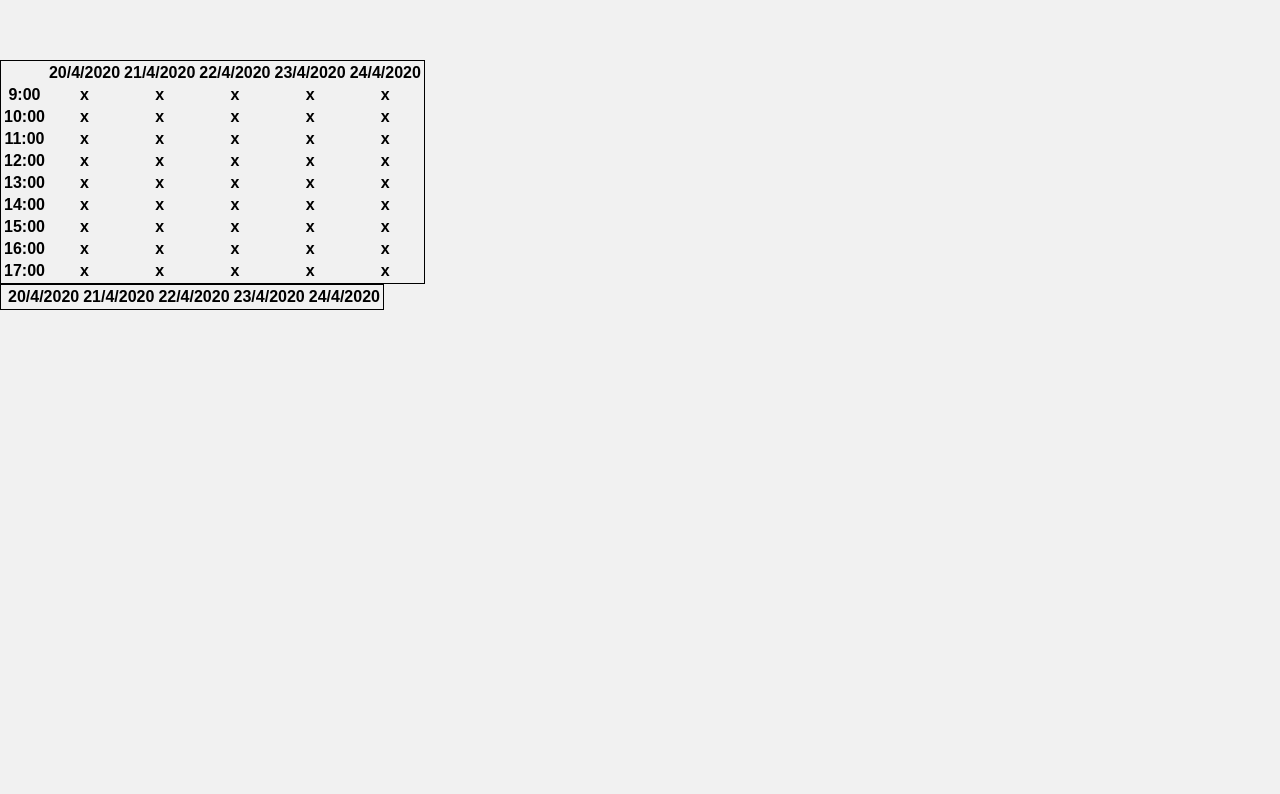
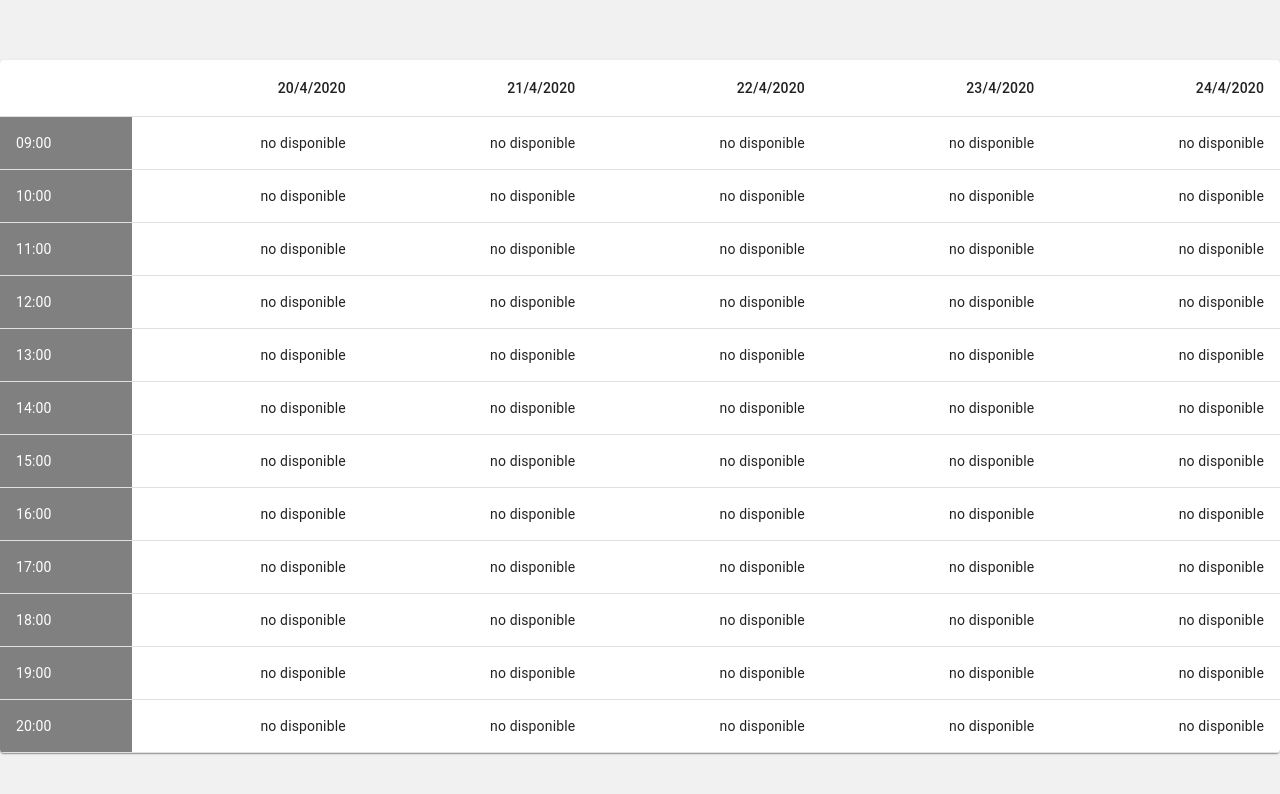
Before and after one commit to alvaroHernandez/pre-agendamiento, a React (Create React App) app: page /tabladisponibilidad in a window 1280 px wide. Shown: the top 794 px of the page. Built offline with nearby package versions, Linux system fonts and the light colour scheme.

Commit message:
[Gonzalo] Add row completition based on availability

```diff
--- a/src/components/TableAvailability/TableAvailability.jsx
+++ b/src/components/TableAvailability/TableAvailability.jsx
@@ -1,4 +1,12 @@
 import React, { useEffect, useState } from "react";
+import { makeStyles } from "@material-ui/core/styles";
+import Table from "@material-ui/core/Table";
+import TableBody from "@material-ui/core/TableBody";
+import TableCell from "@material-ui/core/TableCell";
+import TableContainer from "@material-ui/core/TableContainer";
+import TableHead from "@material-ui/core/TableHead";
+import TableRow from "@material-ui/core/TableRow";
+import Paper from "@material-ui/core/Paper";
 
 const apiResponse = {
   centros: [
@@ -26,23 +34,20 @@ const apiResponse = {
   ],
 };
 
-const createCalendar = () => {
-  const oneCenterAvailability = apiResponse.centros[0].disponibilidad;
-  const currentWeek = createCurrentWeek();
-  const calendar = {};
-  currentWeek.forEach((day) => {
-    calendar[day] = {};
-  });
-  const keys = Object.keys(calendar);
-  const startHour = {};
-  oneCenterAvailability.forEach((availability) => {
-    if (keys.includes(availability.date)) {
-      startHour[availability.hourFrom] = true;
-      calendar[availability.date] = startHour;
-    }
-  });
-  return calendar;
-};
+const coreHourCenter = [
+  "09:00",
+  "10:00",
+  "11:00",
+  "12:00",
+  "13:00",
+  "14:00",
+  "15:00",
+  "16:00",
+  "17:00",
+  "18:00",
+  "19:00",
+  "20:00",
+];
 
 const createCurrentWeek = () => {
   const currentDay = new Date();
@@ -58,91 +63,125 @@ const createCurrentWeek = () => {
   return currentWeek;
 };
 
-const createTimeSlots = () => {
-  const timeSlotsTable = Array(9)
-    .fill(null)
-    .map((x) => Array(6).fill("x"));
-  const totalHourInColumn = 9;
-  for (let hourIndex = 0; hourIndex <= totalHourInColumn - 1; hourIndex++) {
-    const hourString = `${hourIndex + totalHourInColumn}:00`;
-    timeSlotsTable[hourIndex][0] = hourString;
-  }
-  return timeSlotsTable;
+const createCalendar = () => {
+  const oneCenterAvailability = apiResponse.centros[0].disponibilidad;
+  const currentWeek = createCurrentWeek();
+  const calendar = {};
+  currentWeek.forEach((day) => {
+    calendar[day] = {};
+  });
+  const datesOfCalendar = Object.keys(calendar);
+  const startHour = [];
+  oneCenterAvailability.forEach((availability) => {
+    if (datesOfCalendar.includes(availability.date)) {
+      startHour.push(availability.hourFrom);
+    }
+    calendar[availability.date] = startHour;
+  });
+  return calendar;
 };
 
-const CreateHeadersTable = (props) => {
-  const { headers } = props;
-  const listItems = headers.map((day) => <th key={day}>{day}</th>);
+function createData(hour, monday, tuesday, wednesday, thursday, friday) {
+  return {
+    hour,
+    monday,
+    tuesday,
+    wednesday,
+    thursday,
+    friday,
+  };
+}
+
+function createCalendarRow(calendar, datesOfWeek) {
+  const rows = [];
+  coreHourCenter.forEach((hour) => {
+    const weekHourData = [];
+    datesOfWeek.forEach((date) => {
+      const availableHoursFromOfDay = calendar[date];
+      if (
+        availableHoursFromOfDay instanceof Array &&
+        availableHoursFromOfDay.includes(hour)
+      ) {
+        weekHourData.push("disponible"); // is available (free slot)
+      } else {
+        weekHourData.push("no disponible"); // is not available (busy slot)
+      }
+    });
+    rows.push(
+      createData(
+        hour,
+        weekHourData[0],
+        weekHourData[1],
+        weekHourData[2],
+        weekHourData[3],
+        weekHourData[4]
+      )
+    );
+  });
+  return rows;
+}
+
+const HeaderDatesOfCurrentWeek = (props) => {
+  const { dates } = props;
+  const headerDates = dates.map((date) => (
+    <TableCell align="right">{date}</TableCell>
+  ));
   return (
-    <tr>
-      <th />
-      {listItems}
-    </tr>
+    <TableHead>
+      <TableRow>
+        <TableCell> </TableCell>
+        {headerDates}
+      </TableRow>
+    </TableHead>
   );
 };
 
-const CreateTimeSlots = (props) => {
-  const { timeSlots } = props;
-  const listItems = timeSlots.map((slot) => (
-    <tr key={slot}>
-      {slot.map((atDay) => (
-        <th key={atDay}>{atDay}</th>
+const BodyRowsDateAvailability = (props) => {
+  const rows = createCalendarRow(props.calendar, props.dates);
+  return (
+    <TableBody>
+      {rows.map((row) => (
+        <TableRow key={row.hour}>
+          <TableCell
+            component="th"
+            scope="row"
+            style={{ backgroundColor: "grey", color: "white" }}
+          >
+            {row.hour}
+          </TableCell>
+          <TableCell align="right">{row.monday}</TableCell>
+          <TableCell align="right">{row.tuesday}</TableCell>
+          <TableCell align="right">{row.wednesday}</TableCell>
+          <TableCell align="right">{row.thursday}</TableCell>
+          <TableCell align="right">{row.friday}</TableCell>
+        </TableRow>
       ))}
-    </tr>
-  ));
-  return listItems;
-};
-
-const tableStyle = {
-  border: "1px solid black",
-};
-
-const CreateCalendar = () => {
-  const calendar = createCalendar();
-  console.log(calendar);
-  const dates = Object.keys(calendar);
-  const header = dates.map((date) => <th key={date}>{date}</th>);
-  return (
-    <table style={tableStyle}>
-      <thead>
-        <tr>
-          <th />
-          {header}
-        </tr>
-      </thead>
-      <tbody></tbody>
-    </table>
+    </TableBody>
   );
 };
 
-const TableAvailability = () => {
+const useStyles = makeStyles({
+  table: {
+    minWidth: 650,
+  },
+});
+
+export default function SimpleTableAvailability() {
+  const classes = useStyles();
   const [week, setWeek] = useState([]);
-  const [timeSlots, setTimeSlots] = useState([]);
   const [calendar, setCalendar] = useState([]);
 
   useEffect(() => {
     setWeek(createCurrentWeek);
-    setTimeSlots(createTimeSlots);
     setCalendar(createCalendar);
   }, []);
 
-  const tableStyle = {
-    border: "1px solid black",
-  };
-
   return (
-    <div>
-      <table style={tableStyle}>
-        <thead>
-          <CreateHeadersTable headers={week} />
-        </thead>
-        <tbody>
-          <CreateTimeSlots timeSlots={timeSlots} />
-        </tbody>
-      </table>
-      <CreateCalendar calendar={calendar} />
-    </div>
+    <TableContainer component={Paper}>
+      <Table className={classes.table} aria-label="simple table">
+        <HeaderDatesOfCurrentWeek dates={week} />
+        <BodyRowsDateAvailability dates={week} calendar={calendar} />
+      </Table>
+    </TableContainer>
   );
-};
-
-export default TableAvailability;
+}
```
